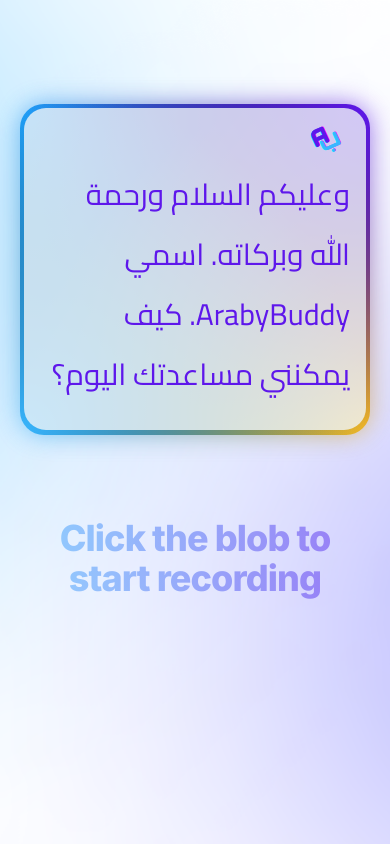
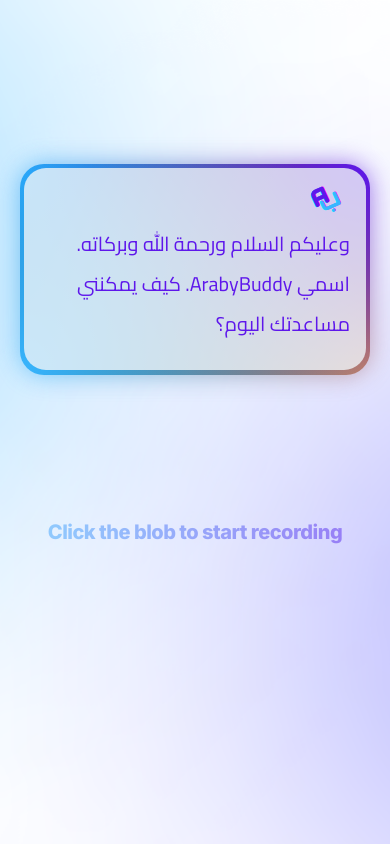
Before and after one commit to AhmedAGadir/arabybuddy-prototype-1, a Next.js app: page /chat in a window 390 px wide. Built offline with nearby package versions, Linux system fonts and the light colour scheme.

Commit message:
added latest message back

```diff
--- a/app/(root)/chat/page.tsx
+++ b/app/(root)/chat/page.tsx
@@ -209,7 +209,7 @@
 										className={cn(
 											cairo.className,
 											// "font-bold",
-											"text-3xl lg:text-4xl text-transparent bg-clip-text bg-gradient-to-r to-araby-purple from-araby-purple leading-loose"
+											"text-xl md:text-3xl lg:text-4xl text-transparent bg-clip-text bg-gradient-to-r to-araby-purple from-araby-purple leading-loose"
 										)}
 									>
 										{latestChatMessage ??
@@ -228,7 +228,10 @@
 					)}
 
 					<Transition
-						className="text-center px-5 font-extrabold tracking-tight text-4xl md:text-5xl text-slate-900 opacity-50 text-transparent bg-clip-text bg-gradient-to-r to-araby-purple from-araby-blue p-10"
+						className={cn(
+							"text-center px-5 font-extrabold text-xl md:text-3xl tracking-tight",
+							"text-slate-900 opacity-50 text-transparent bg-clip-text bg-gradient-to-r to-araby-purple from-araby-blue p-10"
+						)}
 						show={showInstruction}
 						enter="transition-all ease-in-out duration-500 delay-[200ms]"
 						enterFrom="opacity-0 translate-y-6"
```
